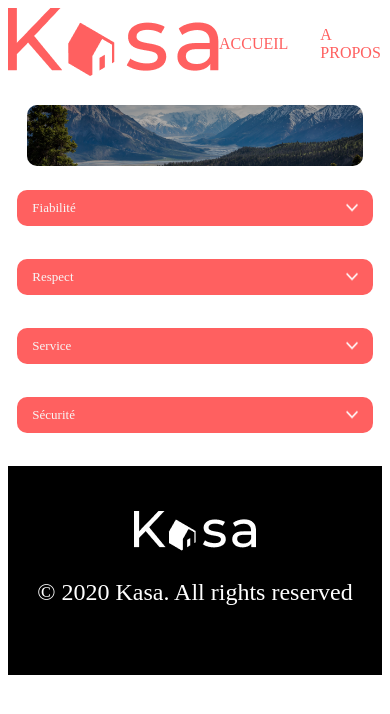
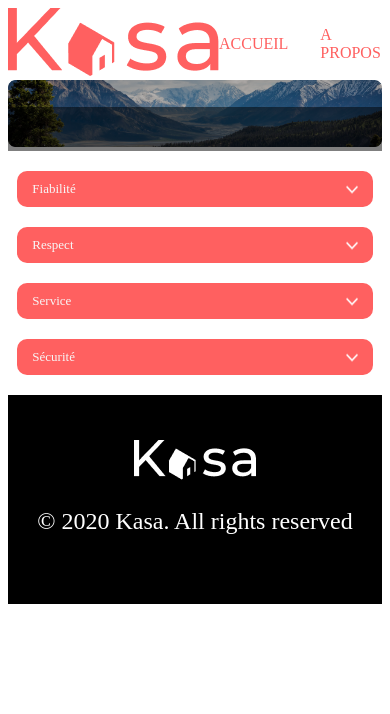
Before and after one commit to Shiiroz/Creez-une-application-web-avec-React, a React (Create React App) app in the folder kasa-app/: page /about in a window 390 px wide. Shown: the top 714 px of the page. Built offline with nearby package versions, Linux system fonts and the light colour scheme.

Commit message:
modification banner, collapse,home et about

```diff
--- a/kasa-app/src/components/banner/Banner.module.scss
+++ b/kasa-app/src/components/banner/Banner.module.scss
@@ -1,30 +1,27 @@
 .banner{
+    width: 100%;
+    height: 100%;
     position: relative;
     text-align: center;
-    border-radius: 15px;
     overflow: hidden;
 
 }
 
 .bannerTexte{
     position: absolute;
-    top: 61%;
-    left: 50%;
-    transform: translate(-50%, -50%);
-    padding: 25px;
-    width: 85%;
-    border-radius: 10px;
+    top: 0;
+    //padding: 25px;
+    width: 100%;
     color: #FFFFFF;
     font-size: 33px;
-    //background-color: rgba(0, 0, 0, 0.5);
+    background-color: rgba(0, 0, 0, 0.5);
     height: 100%;
 
 
 }
 
 .ban {
-    width: 90%;
-    border-radius: 10px;
-    margin-top: 25px;
+    width: 100%;
+    height: 50%;
     overflow: hidden;
   }
--- a/kasa-app/src/components/collapse/Collapse.js
+++ b/kasa-app/src/components/collapse/Collapse.js
@@ -17,10 +17,10 @@ export default function Collapse({title, content}) {
                         alt="show content"
                     />
                 </h3>
-                <div className={toggle ? 'collapse_content' : 'collapse_content_hidden'}>
+                <div className={ toggle ? 'collapse_content' : 'collapse_content_hidden'}>
                     {Array.isArray(content) ? content.map((item, index) => {
                         return (
-                            <p key={index}>{item}</p>
+                            <span key={index}>{item}</span>
                         )
                     }) : content
                     }
--- a/kasa-app/src/components/collapse/collapse.scss
+++ b/kasa-app/src/components/collapse/collapse.scss
@@ -1,6 +1,7 @@
 .collapse{
+    display: flex;
+    flex-direction: column;
     background-color: #ff6060;
-    max-width: 1100px;
     border-bottom-left-radius: 5px;
     border-bottom-right-radius: 5px;
     margin: 0 auto;
@@ -9,14 +10,13 @@
         flex-direction: row;
         justify-content: space-between;
         align-items: center;
-       // background-color: #f7f7f7;
-        //color: #ff6060;
         background-color: #ff6060;
         color: #f7f7f7;
         border-radius: 10px;
         font-weight: 500;
         font-size: clamp(13px, 2vw, 18px);
         padding: 10px 15px;
+        margin: 0;
         cursor: pointer;
         .arrow{
             transition: all 0.2s ease-in-out;
@@ -39,10 +39,11 @@
         visibility: visible;
         opacity: 1;
         height: auto;
-        padding: 10px;
+        padding: 20px 10px 20px 10px;
         letter-spacing: 1px;
         font-size: clamp(12px, 2vw, 16px);
         color: #ff6060;
+        background-color: #f6f6f6;
         transition: visibility 0.5s ease-in-out,
                     opacity 0.5s ease-in-out,
                     height 0.2s ease-in-out;
@@ -53,22 +54,3 @@
         height: 0;
     }
 }
-
-.accomodation_collapse{
-    display: flex;
-    justify-content: space-between;
-    gap: 70px;
-    margin: 30px auto;
-    width: 95%;
-    &_item{
-        width: 50%;
-    }
-    @media screen and (max-width: 650px){
-        flex-direction: column;
-        gap: 20px;
-        margin: 20px auto;
-        &_item{
-            width: 100%;
-        }
-    }
-}
--- a/kasa-app/src/pages/About.js
+++ b/kasa-app/src/pages/About.js
@@ -40,7 +40,7 @@ function About() {
 				{aboutDatas.map(data => {
 					return (
 						<div key={data.id} className={classes.about_main_collapse}>
-							<Collapse style={{margin:'30px 0'}}  title={data.title} content={data.content} />
+							<Collapse   title={data.title} content={data.content} />
 						</div>
 					)}
 				)}
--- a/kasa-app/src/pages/Home.js
+++ b/kasa-app/src/pages/Home.js
@@ -1,4 +1,5 @@
 import React from'react';
+import './Home.scss';
 import Banniere from '../components/banner/Banner';
 import Catalogue from '../components/cardcomponents/Catalogue';
 
@@ -8,7 +9,7 @@ export default function Home() {
 
     return <>
                 <div className="home">
-                    <div>
+                    <div className='banner'>
                         <Banniere imageUrl={imageUrlHome} text={textePremierePage} />
                     </div>
                     <main>
--- /dev/null
+++ b/kasa-app/src/pages/Home.scss
@@ -0,0 +1,7 @@
+.banner{
+    width: 90%;
+    margin-left: 5%;
+    margin-top: 2%;
+    border-radius: 10px;
+
+}
--- a/kasa-app/src/pages/LogementPage.module.scss
+++ b/kasa-app/src/pages/LogementPage.module.scss
@@ -4,11 +4,10 @@
         display: flex;
         flex-direction: row;
         justify-content: space-between;
-        //justify-content: center;
         align-items: center;
         color: #ff6060;
         width: 95%;
-        margin: 0 auto;
+        margin: 15px auto;
         @media screen and (max-width: 650px){
             display: flex;
             flex-direction: column;
@@ -82,4 +81,14 @@
             }
         }
     }
+    &_collapse{
+        display: flex;
+        width: 95%;
+        margin: 0 auto;
+        justify-content: space-between;
+
+            &_item{
+                width: 46%;
+            }
+    }
 }
```
